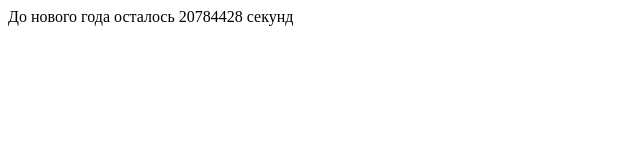
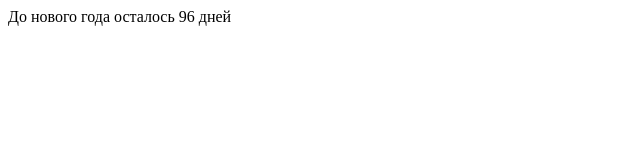
Before and after one commit to david228/TIMER_D, a plain HTML site: page index.html in a window 1280 px wide. Shown: the full height of the page, 0-640 px from the left. Drawn offline with Linux system fonts and the light colour scheme.

Commit message:
Update index.html

```diff
--- a/index.html
+++ b/index.html
@@ -9,8 +9,14 @@ function showDate(){
   var secondsToNewYear = Math.floor(timeToNewYear / 1000);
   var secondsToNewYear = Math.floor(timeToNewYear / 1000);
   var minutesToNewYear = Math.floor(secondsToNewYear / 60);
+  var hoursToNewYear = Math.floor(minutesToNewYear / 60);
+  var daysToNewYear = Math.floor(hoursToNewYear / 60);
   console.log("До нового года осталось ", secondsToNewYear, " секунд")
   textNode.textContent = "До нового года осталось " + secondsToNewYear + " секунд";
+  textNode.textContent = "До нового года осталось " + minutesToNewYear + " минут";
+  textNode.textContent = "До нового года осталось " + hoursToNewYear + " часов";
+  textNode.textContent = "До нового года осталось " + daysToNewYear + " дней";
+
 }
 setInterval(showDate, 1000)
 </script>
```
